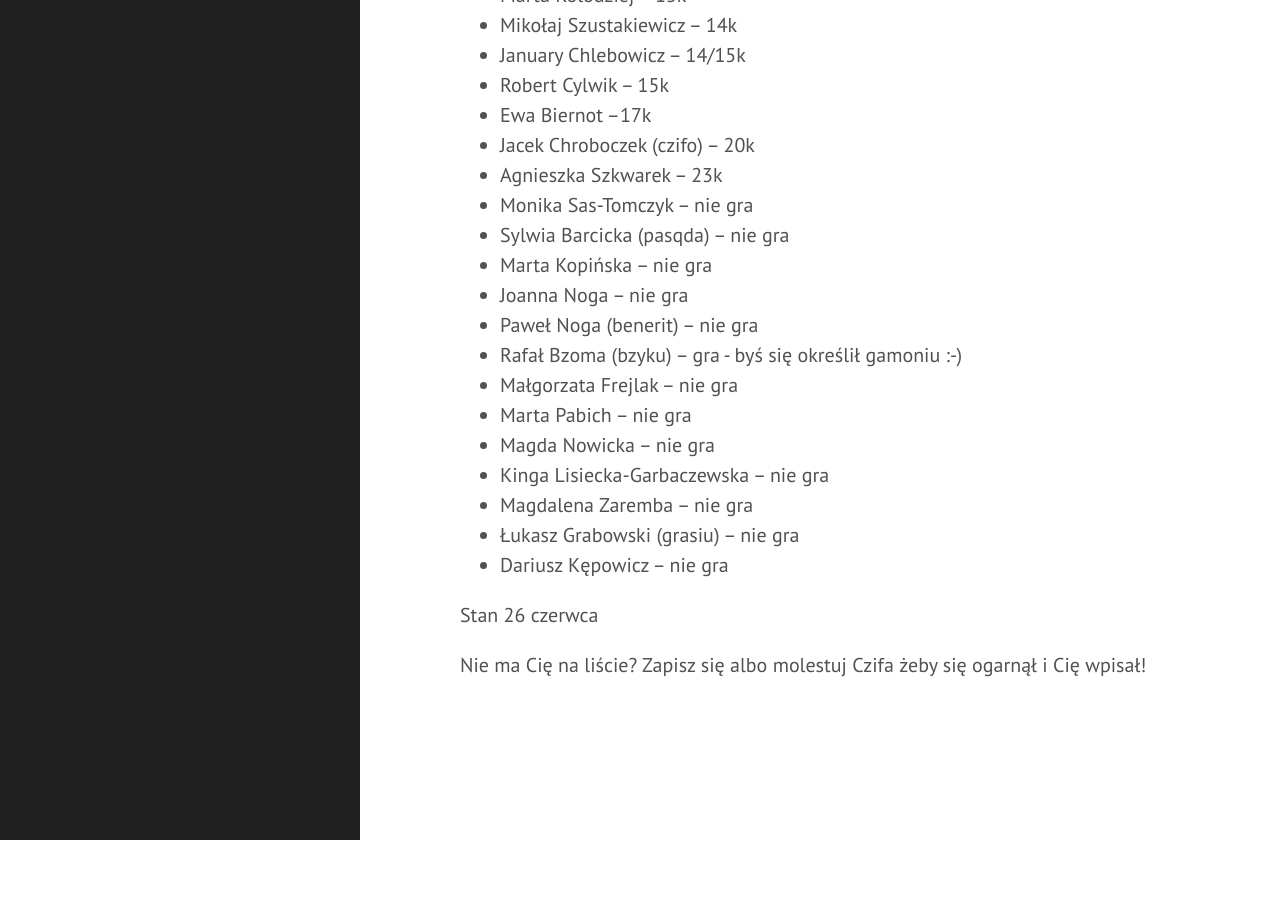
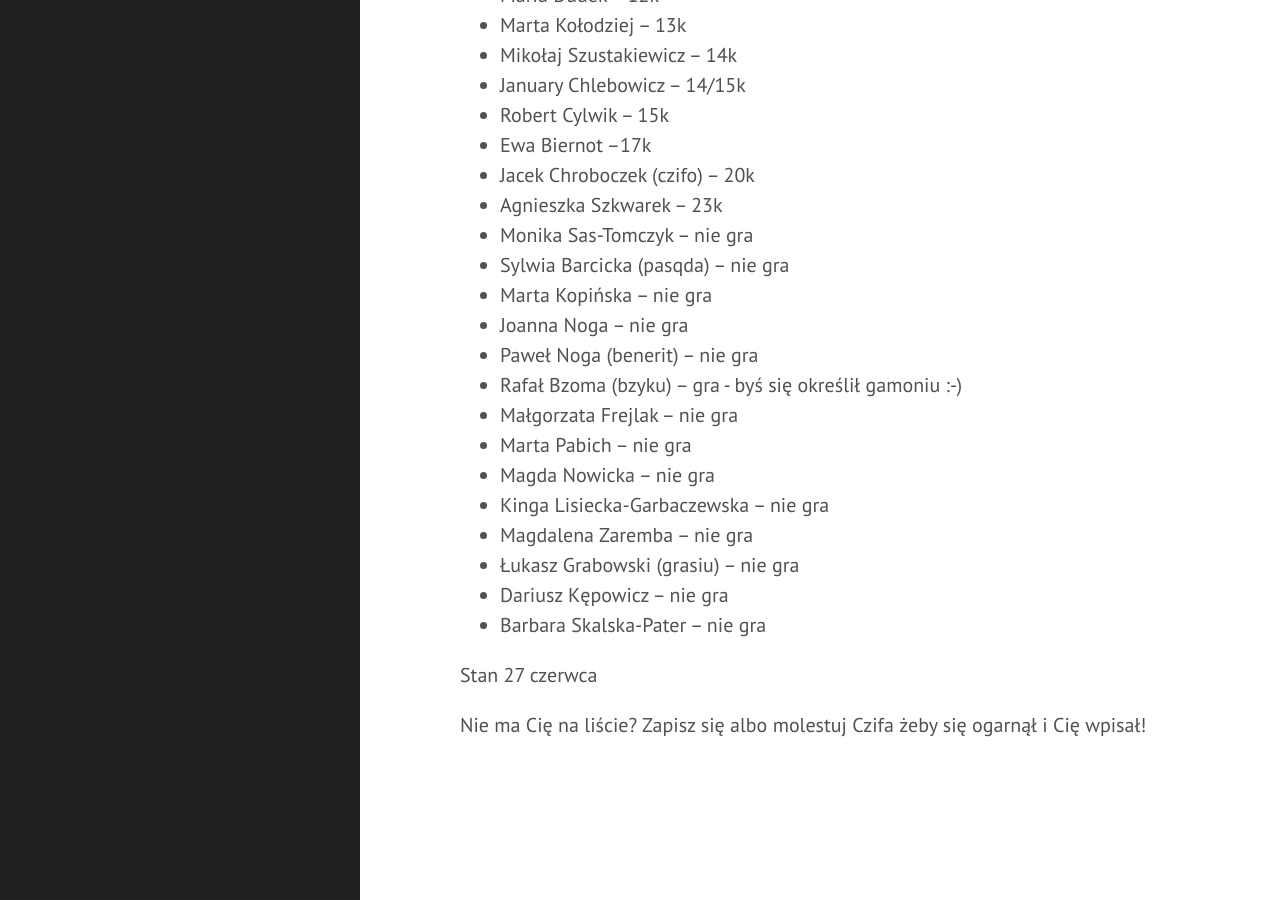
Before and after one commit to tasuki/lsg, a Jekyll site: the page built from zarejestrowani.md, in a window 1280 px wide and 900 px high, scrolled down 1578 px. Built offline with Jekyll 4.4.1, drawn with Linux system fonts in a browser that asks for light colours; before the commit the page ends 2418 px from its top, so only the background shows below that; some of the changed text lies outside the part shown.

Commit message:
Update zarejestrowani.md

```diff
--- a/zarejestrowani.md
+++ b/zarejestrowani.md
@@ -25,6 +25,7 @@ Zarejestrowani uczestnicy (mniej więcej wg siły):
 - Stefan Wrocławski -- 1k
 - Marcin Sokół -- 1k
 - Paweł Obrok (yapi) -- 2k
+- Łukasz Pater (fan) -- 2k
 - Adam Białożyt (kapitan) -- 3k
 - Patryk Jełowicki (kolorek) -- 3k
 - Dariusz Bednarczyk -- 3k
@@ -72,9 +73,10 @@ Zarejestrowani uczestnicy (mniej więcej wg siły):
 - Magdalena Zaremba -- nie gra
 - Łukasz Grabowski (grasiu) -- nie gra
 - Dariusz Kępowicz -- nie gra
+- Barbara Skalska-Pater -- nie gra
 
 
 
-Stan 26 czerwca
+Stan 27 czerwca
 
 Nie ma Cię na liście?  Zapisz się albo molestuj Czifa żeby się ogarnął i Cię wpisał!
```
